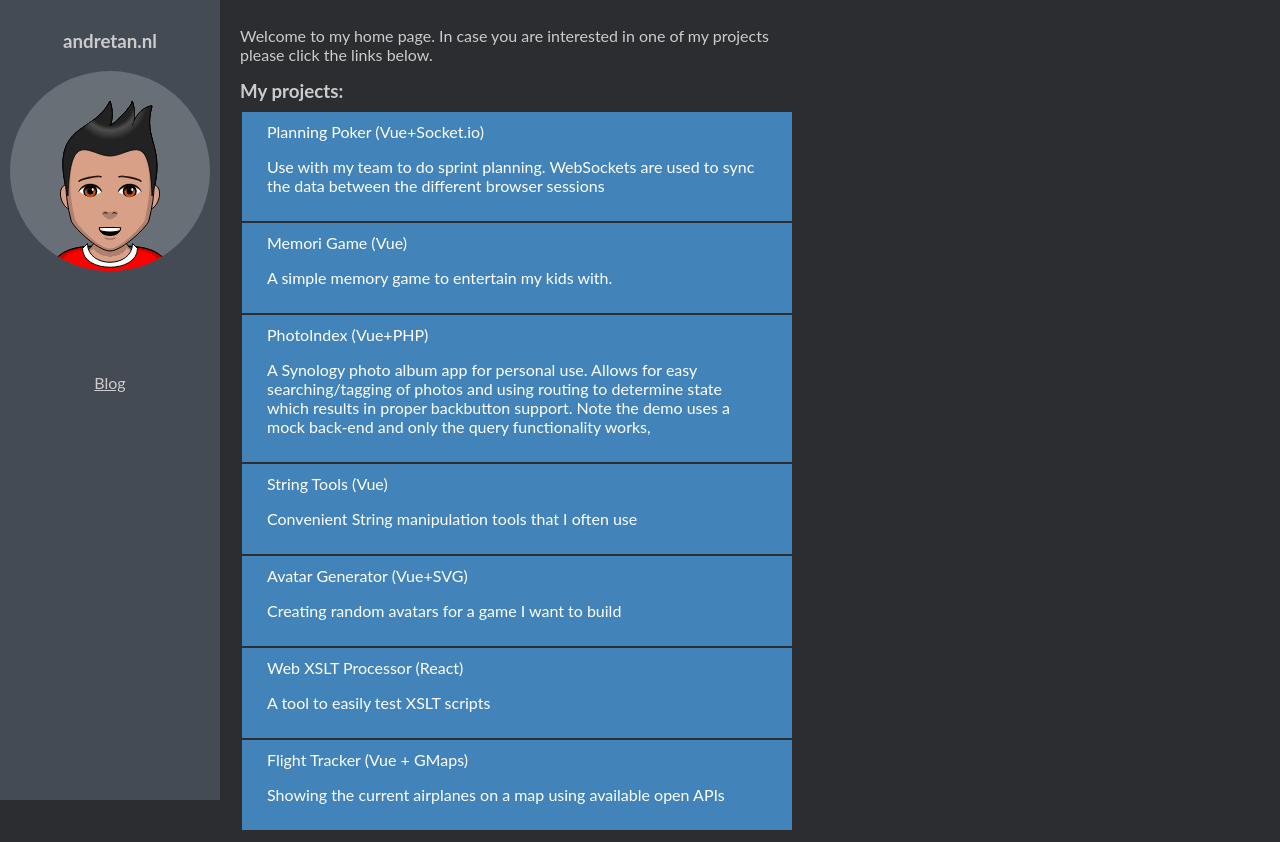
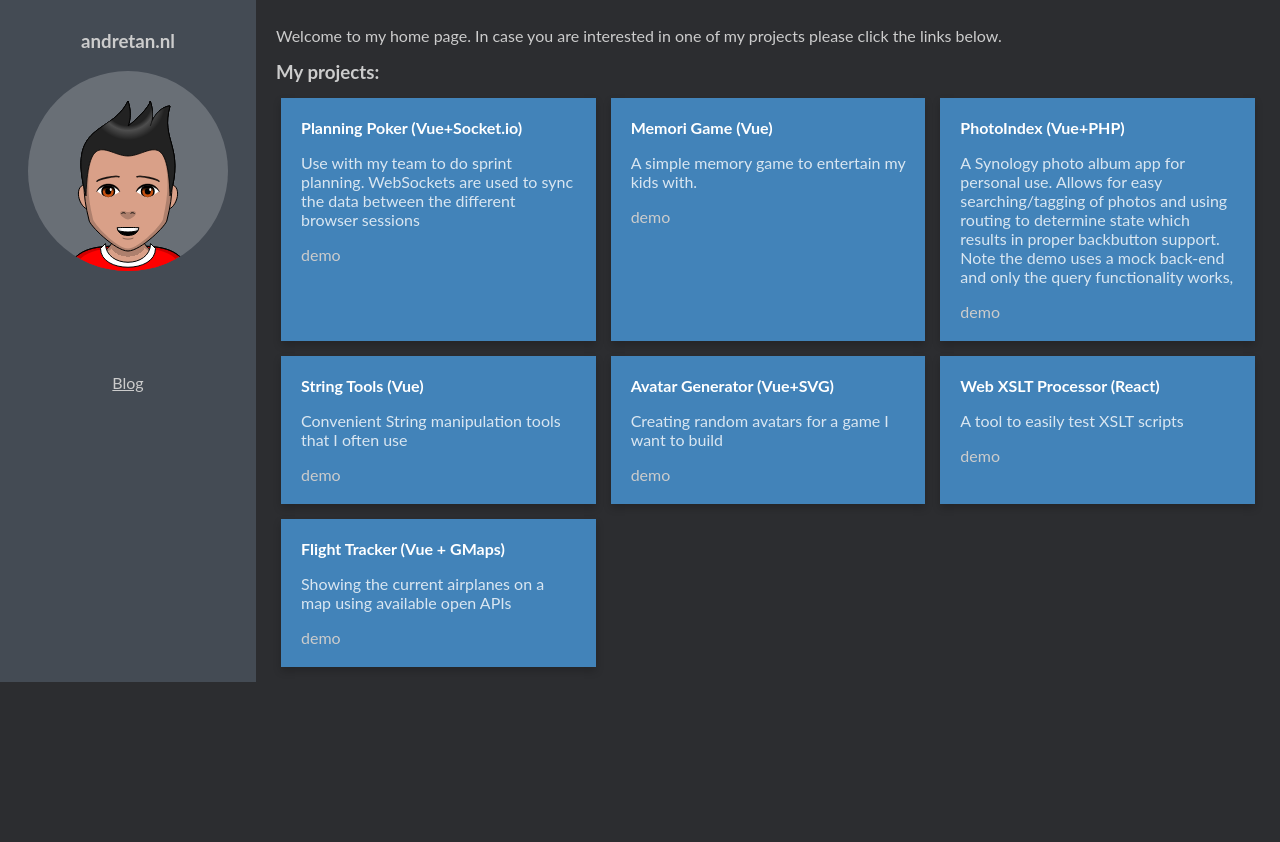
Before and after one commit to tanandre/tanandre.github.io.source, a Vue app: page /#/ in a window 1280 px wide. After the commit the page ends 800 px from the top, so only its background shows below. Built offline with nearby package versions, Linux system fonts and the light colour scheme; some icons are missing.

Commit message:
improve styling and remove unnecessary styles

```diff
--- a/src/components/ProjectLinks.vue
+++ b/src/components/ProjectLinks.vue
@@ -1,12 +1,25 @@
 <template>
   <div class="links">
-    <p>Welcome to my home page. In case you are interested in one of my projects please click the links below.</p>
+    <p>
+      Welcome to my home page. In case you are interested in one of my projects
+      please click the links below.
+    </p>
     <h3>My projects:</h3>
-    <a v-for="link in links" :key="link.url" :href="link.url">
+    <div class="container">
+      <div class="card" v-for="link in links" :key="link.url" :href="link.url">
+        <div class="header">{{ link.name }}</div>
+
+        <p class="description">{{ link.summary }}</p>
+        <div class="actions">
+          <a :href="link.url">demo</a>
+        </div>
+      </div>
+    </div>
+    <!-- <a v-for="link in links" :key="link.url" :href="link.url">
       <div class="link">{{link.name}}
         <p>{{link.summary}}</p>
       </div>
-    </a>
+    </a> -->
   </div>
 </template>
 
@@ -14,7 +27,8 @@
 const links = [
   {
     name: 'Planning Poker (Vue+Socket.io)',
-    summary: 'Use with my team to do sprint planning. WebSockets are used to sync the data between the different browser sessions',
+    summary:
+      'Use with my team to do sprint planning. WebSockets are used to sync the data between the different browser sessions',
     url: 'http://planningpoker-bb.herokuapp.com/',
   },
   {
@@ -24,7 +38,8 @@ const links = [
   },
   {
     name: 'PhotoIndex (Vue+PHP)',
-    summary: 'A Synology photo album app for personal use. Allows for easy searching/tagging of photos and using routing to determine state which results in proper backbutton support. Note the demo uses a mock back-end and only the query functionality works,',
+    summary:
+      'A Synology photo album app for personal use. Allows for easy searching/tagging of photos and using routing to determine state which results in proper backbutton support. Note the demo uses a mock back-end and only the query functionality works,',
     url: 'https://photoindex-demo.netlify.app',
   },
   {
@@ -61,9 +76,9 @@ export default {
 h3 {
   margin: 10px 0;
 }
-.links {
+/* .links {
   width: 70%;
-}
+} */
 a {
   text-decoration: none;
 }
@@ -71,15 +86,43 @@ a {
 .links .link {
   margin: 2px;
   padding: 10px 25px;
-  width: 500px;
+  width: 300px;
   color: #fff;
-  /* background-color: #61DAFB; */
   background-color: rgb(66, 131, 185);
   transition: 0.3s;
 }
 
 .links .link:hover {
   background-color: rgba(66, 131, 185, 0.5);
-  /* background-blend-mode: darken; */
+}
+
+.card {
+  box-shadow: 0 4px 8px 0 rgba(0, 0, 0, 0.2);
+  transition: 0.3s;
+  padding: 20px;
+  color: rgba(255,255,255, 0.8);
+  background-color: rgb(66, 131, 185);
+  margin: 5px;
+}
+
+.card:hover {
+  filter: brightness(120%);
+  box-shadow: 0 8px 16px 0 rgba(0, 0, 0, 0.8);
+}
+
+.card .header {
+  font-weight: bold;
+  color: rgb(255,255,255);
+}
+
+.card .actions {
+
+}
+
+.container {
+  display: grid;
+  /* grid: 150px / auto auto; */
+  grid-template-columns: repeat(auto-fill, minmax(300px, 1fr));
+  grid-gap: 5px;
 }
 </style>
--- a/src/views/Home.vue
+++ b/src/views/Home.vue
@@ -1,11 +1,10 @@
 <template>
   <div class="wrapper">
-    <!-- <header class="main-head">The header</header> -->
     <nav class="main-nav">
-      <Profile/>
+      <Profile />
     </nav>
     <article class="content">
-      <ProjectLinks msg="Welcome to Your Vue.js App"/>
+      <ProjectLinks />
     </article>
   </div>
 </template>
@@ -23,9 +22,6 @@ export default {
 };
 </script>
 <style scoped>
-.main-head {
-  grid-area: header;
-}
 .content {
   grid-area: content;
   padding: 10px 20px;
@@ -33,37 +29,21 @@ export default {
 .main-nav {
   grid-area: nav;
   background-color: rgb(68, 75, 84);
-  height: 100vh;
-}
-.side {
-  grid-area: sidebar;
-}
-.ad {
-  grid-area: ad;
-}
-.main-footer {
-  grid-area: footer;
+  /* height: 100vh; */
 }
 .wrapper {
   display: grid;
   grid-gap: 0px;
   grid-template-areas:
-    "header"
     "nav"
-    "content"
-    "sidebar"
-    "ad"
-    "footer";
+    "content";
 }
 
 @media (min-width: 500px) {
   .wrapper {
     grid-template-columns: 1fr 3fr;
     grid-template-areas:
-      "header  header"
-      "nav     nav"
-      "sidebar content"
-      "ad      footer";
+      "nav  content";
   }
   nav ul {
     display: flex;
@@ -73,12 +53,8 @@ export default {
 
 @media (min-width: 700px) {
   .wrapper {
-    grid-template-columns: 1fr 4fr 1fr;
-    grid-template-areas:
-      "header header  header"
-      "nav    content sidebar"
-      "nav    content ad"
-      "footer footer  footer";
+    grid-template-columns: 1fr 4fr;
+    grid-template-areas: "nav    content";
   }
   nav ul {
     flex-direction: column;
```
